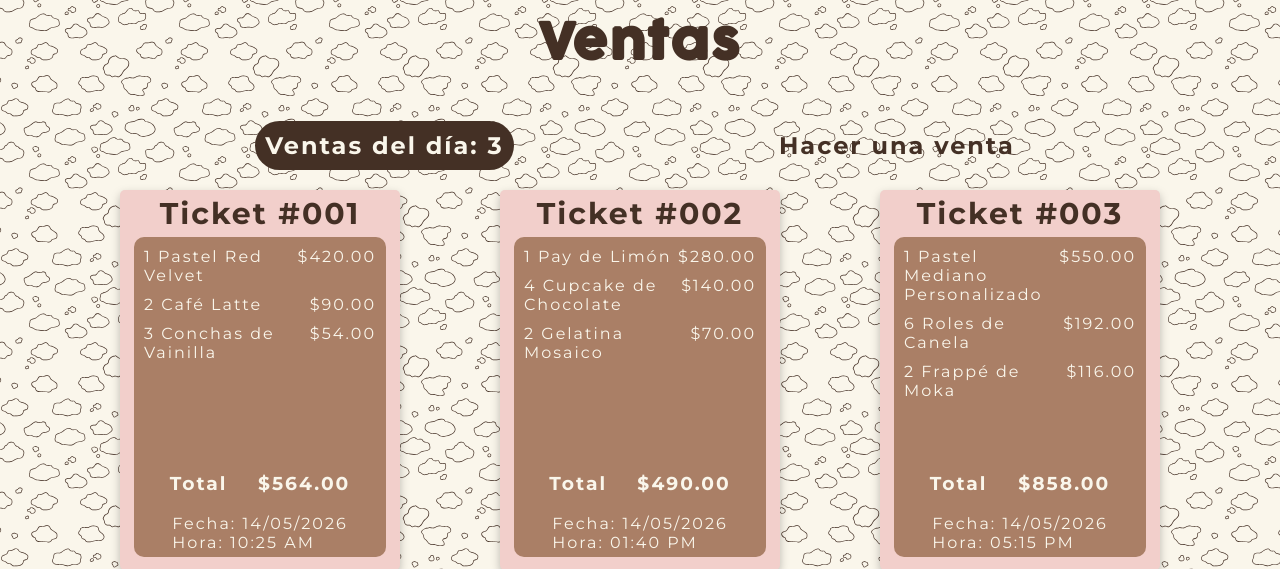
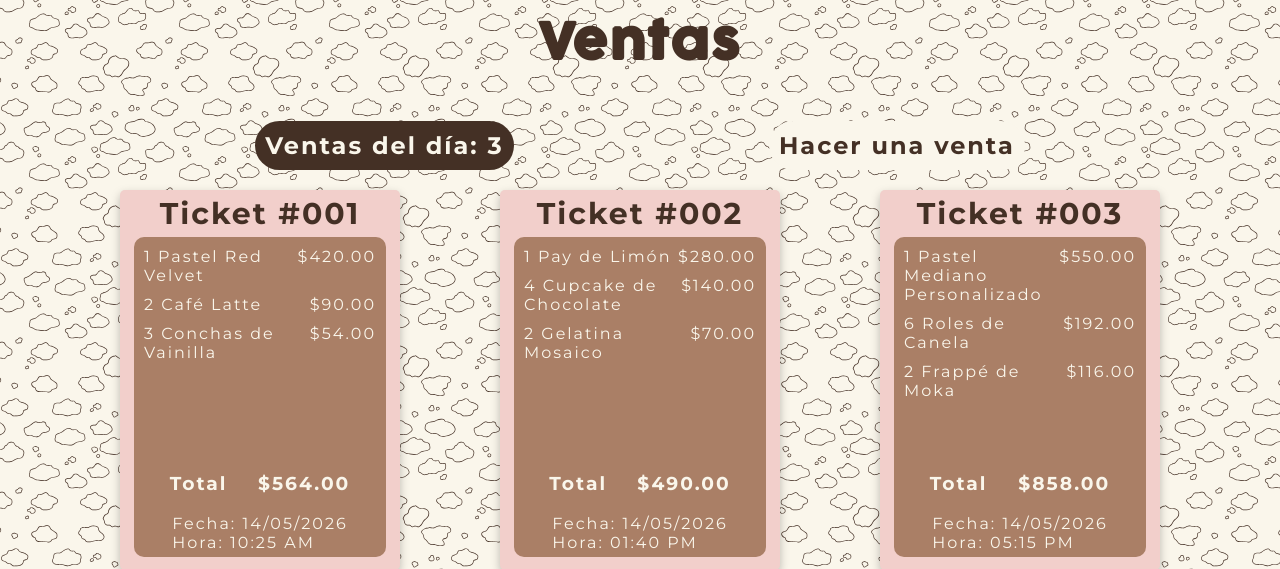
Before and after one commit to BrayanMata6414/Migajeras_Reposteria, a Flask app: page /sales in a window 1280 px wide. Shown: the part 110-679 px from the top of the page. Run offline with Flask 3, Linux system fonts and the light colour scheme; the visitor is signed in with stand-in values (Sample User, id 1); data that the repository does not hold is empty.

Commit message:
Ultimas mejoras

```diff
--- a/static/css/styleHome.css
+++ b/static/css/styleHome.css
@@ -203,6 +203,11 @@
     gap: 48px;
     flex-wrap: wrap;
     position: relative;
+
+    padding: 10px;
+    border-radius: 20px;
+    border: 5px solid var(--color-DarkChocolate);
+    background-color: var(--color-Claro);
 }
 .visita-donut {
     position: absolute;
--- a/static/css/styleMenu.css
+++ b/static/css/styleMenu.css
@@ -60,6 +60,9 @@
     cursor: pointer;
     transition: background-color 0.2s, color 0.2s, transform 0.15s;
     letter-spacing: 0.5px;
+
+
+    background-color: var(--color-Claro);
 }
 .filtro-btn:hover {
     background-color: var(--color-MilkTea);
--- a/static/css/styleVentas.css
+++ b/static/css/styleVentas.css
@@ -3,6 +3,12 @@
     width: 100%;
     display: flex;
     justify-content: space-evenly;
+}
+
+.boton
+{
+
+    background-color: var(--color-Claro);
 }
 
 .cont-opciones .boton
```
